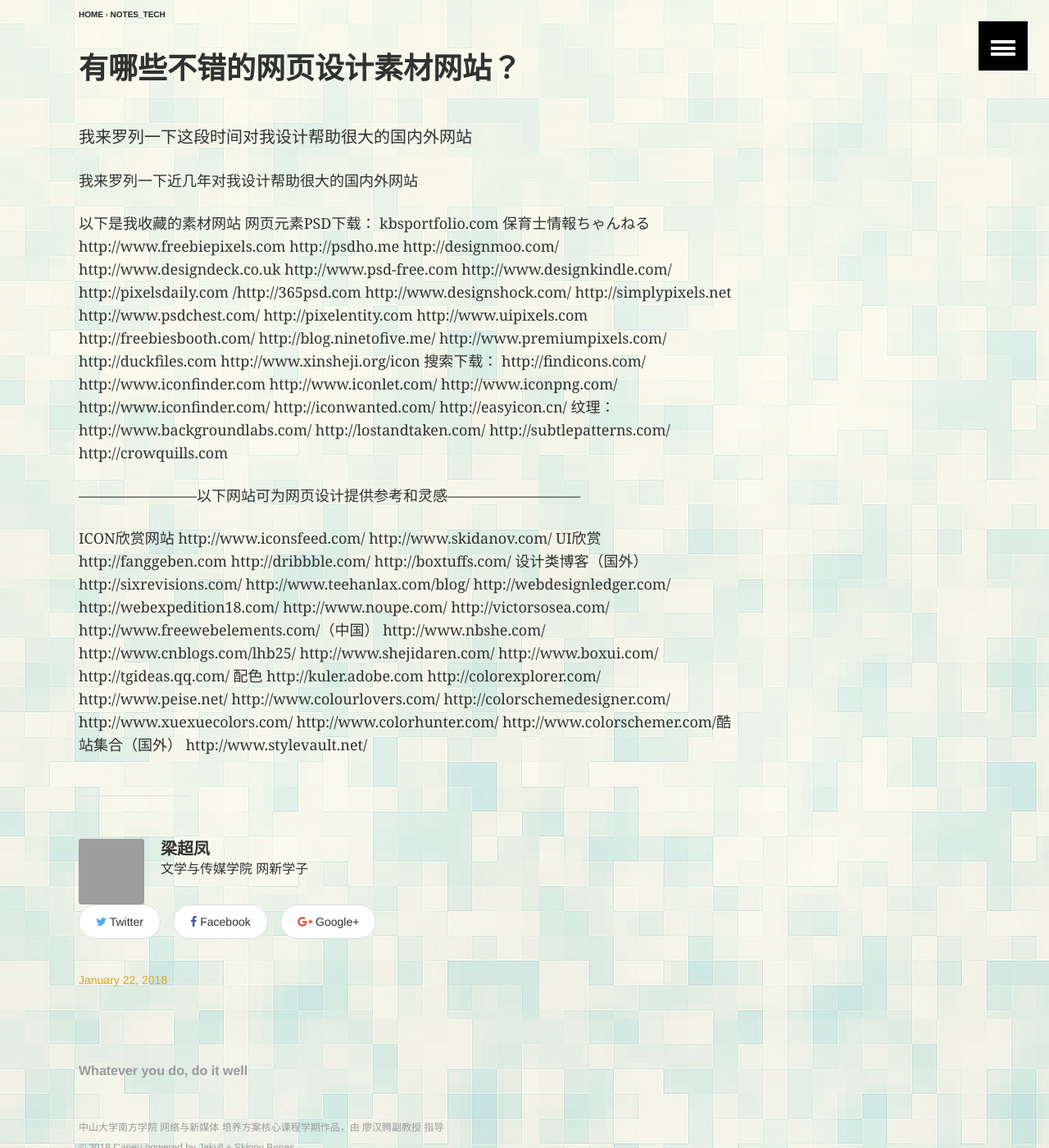
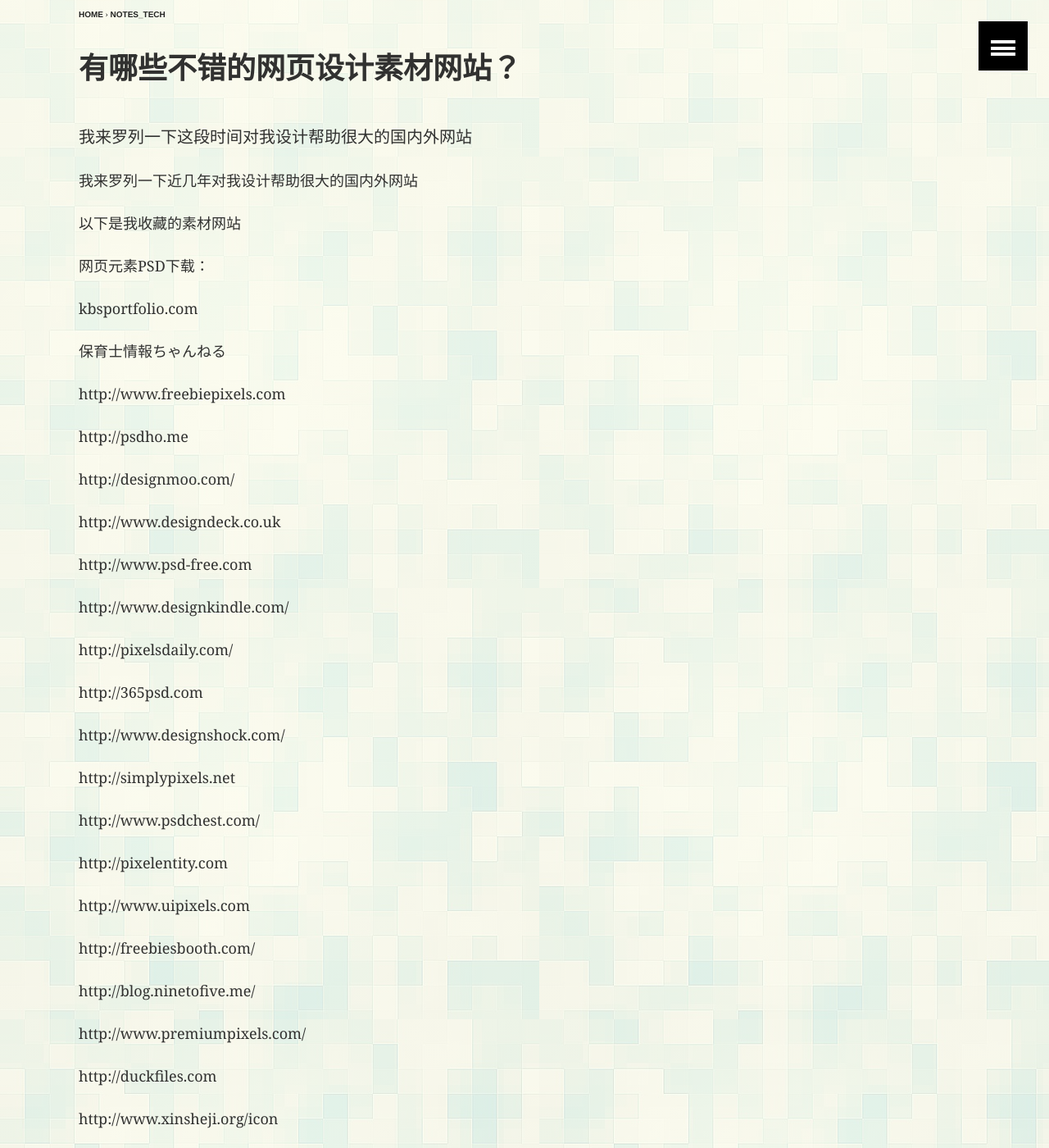
Before and after one commit to capeucape/capeucape.github.io, a Jekyll site: the page built from _posts/2018-01-29-website design.md, in a window 1280 px wide and 1400 px high, scrolled down 335 px. Shown: the whole window at 82% size. Built offline with Jekyll 4.4.1, drawn with Linux system fonts in a browser that asks for light colours; some of the changed text lies outside the part shown.

```diff
--- a/_posts/2018-01-29-website design.md
+++ b/_posts/2018-01-29-website design.md
@@ -12,69 +12,134 @@
 我来罗列一下近几年对我设计帮助很大的国内外网站
 
 以下是我收藏的素材网站
+
 网页元素PSD下载：
+
 kbsportfolio.com
+
 保育士情報ちゃんねる
+
 http://www.freebiepixels.com
+
 http://psdho.me
+
 http://designmoo.com/
+
 http://www.designdeck.co.uk
+
 http://www.psd-free.com
+
 http://www.designkindle.com/
-http://pixelsdaily.com
-/http://365psd.com
+
+http://pixelsdaily.com/
+
+http://365psd.com
+
 http://www.designshock.com/
+
 http://simplypixels.net
+
 http://www.psdchest.com/
+
 http://pixelentity.com
+
 http://www.uipixels.com
+
 http://freebiesbooth.com/
+
 http://blog.ninetofive.me/
+
 http://www.premiumpixels.com/
+
 http://duckfiles.com
+
 http://www.xinsheji.org/icon
+
 搜索下载：
+
 http://findicons.com/
+
 http://www.iconfinder.com
+
 http://www.iconlet.com/
+
 http://www.iconpng.com/
+
 http://www.iconfinder.com/
+
 http://iconwanted.com/
+
 http://easyicon.cn/
+
 纹理：
+
 http://www.backgroundlabs.com/
+
 http://lostandtaken.com/
+
 http://subtlepatterns.com/
+
 http://crowquills.com
+
 
 ————————以下网站可为网页设计提供参考和灵感—————————
 
 ICON欣赏网站
+
 http://www.iconsfeed.com/
+
 http://www.skidanov.com/
-UI欣赏http://fanggeben.com
+
+UI欣赏
+
+http://fanggeben.com
+
 http://dribbble.com/
+
 http://boxtuffs.com/
+
 设计类博客（国外）
+
 http://sixrevisions.com/
+
 http://www.teehanlax.com/blog/
+
 http://webdesignledger.com/
+
 http://webexpedition18.com/
+
 http://www.noupe.com/
+
 http://victorsosea.com/
+
 http://www.freewebelements.com/（中国）
+
 http://www.nbshe.com/
+
 http://www.cnblogs.com/lhb25/
+
 http://www.shejidaren.com/
+
 http://www.boxui.com/
+
 http://tgideas.qq.com/
+
 配色
+
 http://kuler.adobe.com
+
 http://colorexplorer.com/
+
 http://www.peise.net/
+
 http://www.colourlovers.com/
+
 http://colorschemedesigner.com/
+
 http://www.xuexuecolors.com/
+
 http://www.colorhunter.com/
+
 http://www.colorschemer.com/酷站集合（国外）
+
 http://www.stylevault.net/
```
Also changed, not shown: _posts/2018-01-29-h5.md (+1 -1 lines), images/1.jpg (added), images/2.jpg (added), images/3.jpg (added), images/4.jpg (added), images/5.jpg (added).
